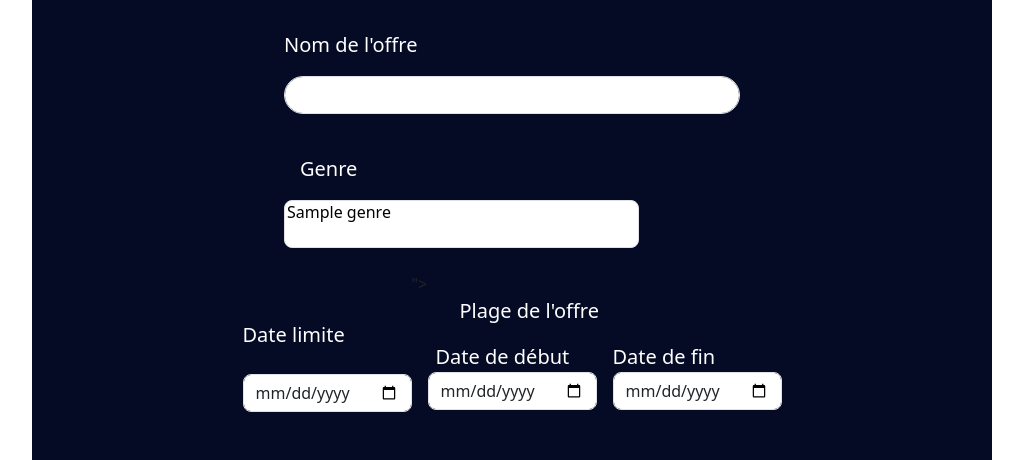
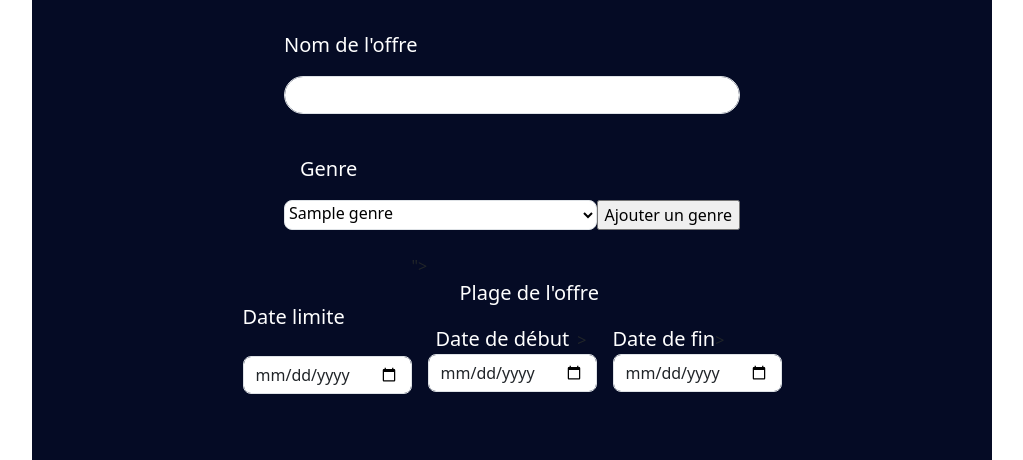
Before and after one commit to Joann45/Projet-Mutualisation, a Flask app: page /home/creation-offre in a window 1280 px wide. Shown: the part 537-997 px from the top of the page, without its empty margins (128-1151 px from the left). Run offline with Flask 3, Linux system fonts and the light colour scheme; a user stored in the database is signed in; tables that the repository leaves empty hold one stand-in row (values such as "Sample post"); grey boxes marked "Sample" are stand-in pictures; some libraries are stand-ins or nearby versions.

Commit message:
ajout de bouton creation genre

```diff
--- a/src/templates/creation-offre.html
+++ b/src/templates/creation-offre.html
@@ -14,10 +14,12 @@
 
         <div class =" mx-auto d-flex flex-column m-4 w-50">
 
-
-          <div>
-              <label class="m-3 color_white fs-5" for="genre">{{ form.genre.label }}</label>
-              {{ form.genre(size=2, class_="input-group border rounded-3 back-white") }}
+          <div class="d-flex flex-column">
+            <label class="m-3 color_white fs-5" for="genre">{{ form.genre.label }}</label>
+            <div class="d-flex flex-nowrap justify-content-evenly">
+                {{ form.genre(class_="input-group border rounded-3 back-white") }}
+                <a href="{{url_for('genre')}}"><input type="button" value="Ajouter un genre"></a>
+            </div>
           </div>
 
         </div>
@@ -35,14 +37,12 @@
                 <div class="d-flex flex-row">
                     <div class ="mx-3 mb-3">
 
-                      <label class="color_white fs-5 mx-2" for="date_deb" {{ form.date_deb.label}} </label>
+                      <label class="color_white fs-5 mx-2" for="date_deb" {{ form.date_deb.label}}></label>
 
                       {{ form.date_deb(size=50, class_ ="color-white form-control rounded-3 mb-3") }}
                     </div>
                     <div >
-
-
-                      <label class="color_white fs-5" for="date_fin" {{ form.date_fin.label}} </label>
+                      <label class="color_white fs-5" for="date_fin" {{ form.date_fin.label}}></label>
                       {{ form.date_fin(size=50, class_ ="form-control rounded-3") }}
                     </div>
                 </div>
--- a/src/views.py
+++ b/src/views.py
@@ -688,7 +688,7 @@ def genre():
             g.nom_genre = f.nom_genre.data
             db.session.add(g)
             db.session.commit()
-            return redirect(url_for('genre'))
+            return redirect(url_for('creation_offre'))
     return render_template('genre.html', form=f, genres=les_genres)
 
 @app.route('/home/suppression_genre/<int:id_genre>', methods=['POST'])
```
